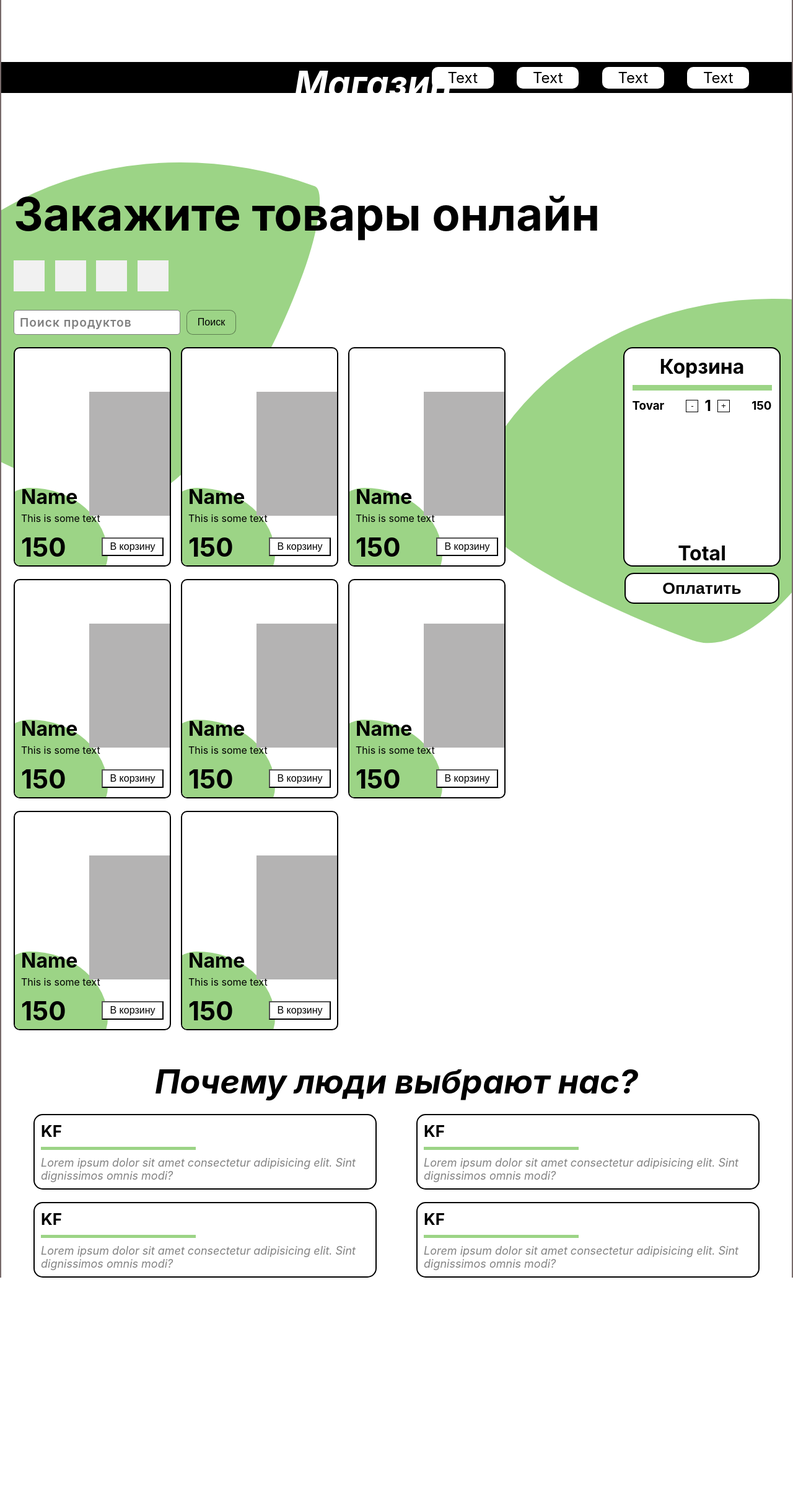
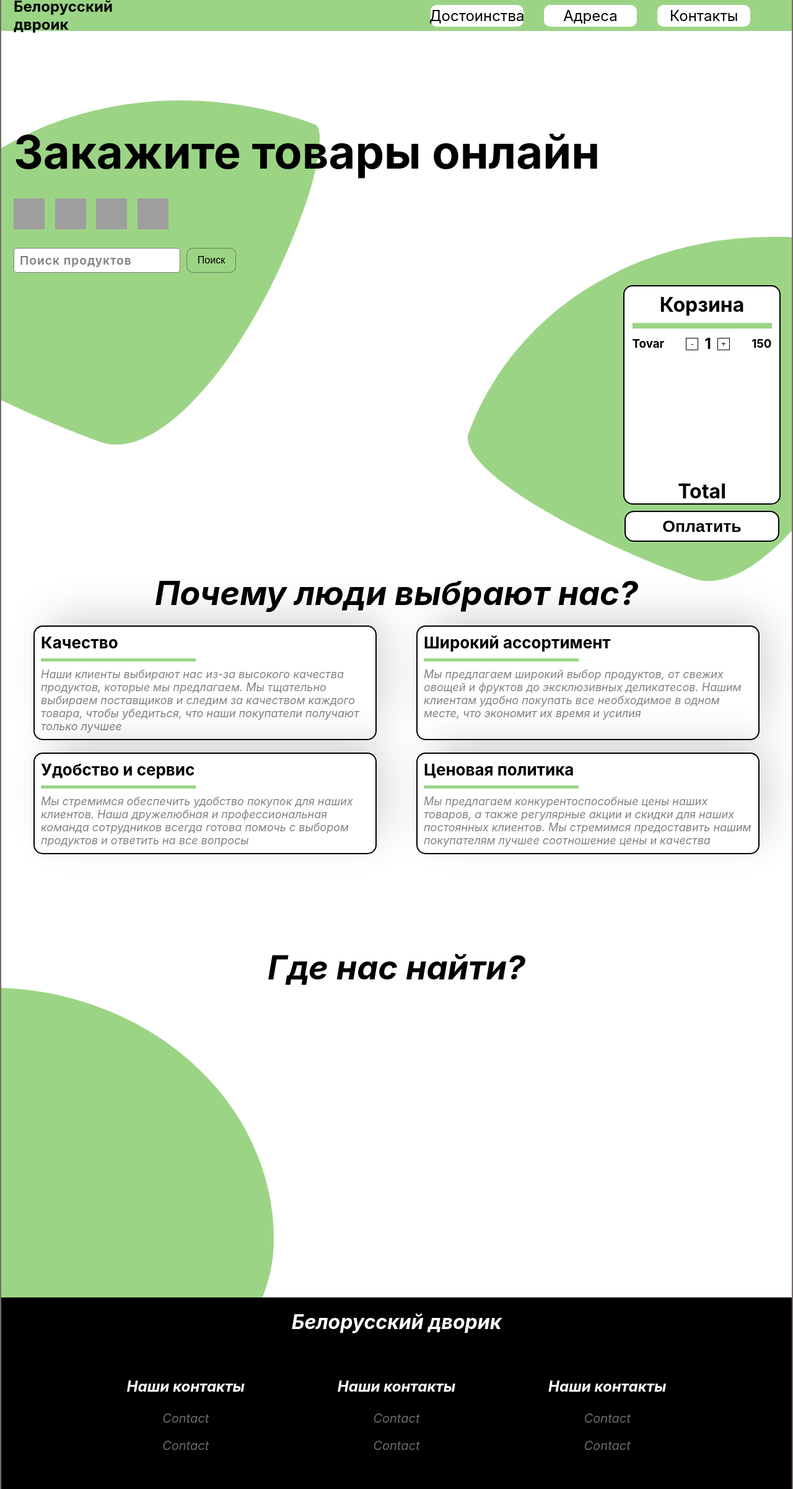
Before and after one commit to Ilya-creat/magazine-project, a Flask app: page / in a window 1280 px wide. Shown: the whole page at 62% size. Before the commit the page ends 2061 px from the top, so only its background shows below. Run offline with Flask 3, Linux system fonts and the light colour scheme; data that the repository does not hold is empty; some web fonts are replaced; grey boxes are pictures that could not be loaded.

Commit message:
v 0.0.2 by Ilya_Is2022 and WhAtIslOve

```diff
--- a/app.py
+++ b/app.py
@@ -1,11 +1,27 @@
-from flask import Flask, render_template
+import os
 
-app = Flask(__name__)
+from flask import Flask, render_template, request
+from models.sql import DataBase
+
+app = Flask(__name__, subdomain_matching=True)
+app.config.from_object(__name__)  # load configuration
+app.config.update(dict(DATABASE=os.path.join(app.root_path, 'dbase.db')))
+app.config["SECRET_KEY"] = os.getenv("SECRET_KEY")
+dbase = DataBase(app.config["DATABASE"])
 
 
 @app.route('/')
-def hello_world():  # put application's code here
-    return render_template('index.html')
+def main():
+    result = dbase.get_products_all()
+    return render_template('index.html', products=result)
+
+
+# API
+@app.route('/api/search', methods=["POST", "GET"])
+def searching():
+    rs = request.json
+    print(rs)
+    return "ok"
 
 
 if __name__ == '__main__':
--- a/db/__all_models.py
+++ b/db/__all_models.py
@@ -1 +1,2 @@
 from . import product
+from . import tags
--- a/db/product.py
+++ b/db/product.py
@@ -6,6 +6,8 @@ class Product(SqlAlchemyBase):
     __tablename__ = 'products'
     id = sqlalchemy.Column(sqlalchemy.Integer,
                            primary_key=True, autoincrement=True)
+    name = sqlalchemy.Column(sqlalchemy.Text, nullable=True)
+    info = sqlalchemy.Column(sqlalchemy.Text, nullable=True)
     tag_id = sqlalchemy.Column(sqlalchemy.Integer, nullable=True)
     picture = sqlalchemy.Column(sqlalchemy.Text, nullable=True)
     price = sqlalchemy.Column(sqlalchemy.Float, nullable=True)
--- a/static/styles.css
+++ b/static/css/styles.css
@@ -52,6 +52,8 @@ header {
     align-items: center;
     margin-left: 20px;
 
+    font-size: 12px;
+
 
 }
 
@@ -78,7 +80,7 @@ header {
 
 
 .transfer {
-    width: 100px;
+    width: 150px;
     height: 35px;
     border-radius: 10px;
     background-color: #fff;
@@ -419,6 +421,10 @@ main {
     right: 20px;
 
     display: none;
+    background-image: url('/In_work-web/images/busket.png');
+    background-size: 50px 50px;
+    background-position: center;
+    background-repeat: no-repeat;
 
 }
 
@@ -443,9 +449,11 @@ main {
     font-size: 16px;
     transition: 0.1s ease-in-out;
 }
-.addBusket:hover {
-    cursor: pointer;
-    transform: translateY(-5px);
+
+
+.addBusket:active {
+    background-color: var(--main-color);
+    transform: translateY(2px);
 }
 .underBlock {
     position: absolute;
@@ -521,12 +529,14 @@ main {
 
     height: auto;
     background-color: #ffffff;
-    border: 2px solid black;
     border-radius: 15px;
     margin-top: 20px;
     position: relative;
-
+    border: 2px solid black;
     text-align: start;
+    box-shadow: 19px -21px 68px -10px rgba(0,0,0,0.19);
+    -webkit-box-shadow: 19px -21px 68px -10px rgba(0,0,0,0.19);
+    -moz-box-shadow: 19px -21px 68px -10px rgba(0,0,0,0.19);
 
 }
 .answerBlock h1 {
@@ -599,7 +609,7 @@ footer h1 {
     text-align: center;
     color: white;
     font-style: italic;
-    font-size: 58px;
+    font-size: 32px;
 }
 
 .footerContainer {
@@ -658,6 +668,59 @@ footer h1 {
         display: none;
     }
 }
+button[fish-btn] {
+    background: url('/In_work-web/images/fish.png');
+    background-repeat: no-repeat;
+    background-position: center;
+    background-size: 50px 50px;
+}
+
+button[meat-btn] {
+    background: url('/In_work-web/images/meat.png');
+    background-repeat: no-repeat;
+    background-position: center;
+    background-size: 50px 50px;
+}
+
+button[veg-btn] {
+    background: url('/In_work-web/images/veg.png');
+    background-repeat: no-repeat;
+    background-position: center;
+    background-size: 50px 50px;
+}
+button[milk-btn] {
+    background: url('/In_work-web/images/milk.png');
+    background-repeat: no-repeat;
+    background-position: center;
+    background-size: 50px 50px;
+}
+
+.ctgr[ctgr='fish'] {
+    background: url('/In_work-web/images/fish.png');
+    background-repeat: no-repeat;
+    background-position: center;
+    background-size: 200px auto;
+}
+
+.ctgr[ctgr='meat'] {
+    background: url('/In_work-web/images/meat.png');
+    background-repeat: no-repeat;
+    background-position: center;
+    background-size: 200px auto;
+}
+.ctgr[ctgr='milk'] {
+    background: url('/In_work-web/images/milk.png');
+    background-repeat: no-repeat;
+    background-position: center;
+    background-size: 200px auto;
+}
+.ctgr[ctgr='veg'] {
+    background: url('/In_work-web/images/veg.png');
+    background-repeat: no-repeat;
+    background-position: center;
+    background-size: 200px auto;
+}
+
 
 @media (max-width: 750px) {
     .tranferContainer {display: none;}
@@ -711,8 +774,10 @@ footer h1 {
 
 
 @media (max-width: 470px) {
-    .sortButton {width: 40px; height: 40px;}
     .qBlock h1 {
         font-size: 26px;
     }
+    .nameContainer {
+        font-size: 12px;
+    }
 }
--- /dev/null
+++ b/static/js/addBusket.js
@@ -0,0 +1,38 @@
+let busketObject = {
+    //name: [количество, цена, id]
+
+}
+//myObject['key'] = 'value';
+//Object.keys(obj)
+
+
+
+
+
+document.addEventListener('DOMContentLoaded', function() {
+    const addButtons = document.querySelectorAll('.addBusket');
+
+    addButtons.forEach(function(button) {
+        button.addEventListener('click', function(event) {
+            const card = this.closest('.card');
+            const value = card.querySelector('.underBlock h1').textContent;
+            const name = card.querySelector('.nameProduct').textContent;
+            const id = card.querySelector('.nameProduct').id
+            console.log("Value:", value);
+            console.log("Name:", name);
+            console.log("Id:", id);
+
+            if (Object.keys(busketObject).includes(name)) {
+                //прибавление к значению в корзине 1
+                busketObject[name][0] += 1
+                console.log('fe')
+            } else{
+                //создание нового
+                busketObject[name] = [1, value, id];
+                console.log('ue')
+            }
+            console.log(busketObject)
+            event.preventDefault();
+        });
+    });
+});
--- /dev/null
+++ b/static/js/counter.js
@@ -0,0 +1,20 @@
+document.addEventListener('DOMContentLoaded', function() {
+    const counters = document.querySelectorAll('.pm_counter');
+
+    counters.forEach(function(counter) {
+        const minusButton = counter.parentElement.querySelector('.minus');
+        const plusButton = counter.parentElement.querySelector('.plus');
+
+        minusButton.addEventListener('click', function() {
+            let currentValue = parseInt(counter.textContent);
+            if (currentValue > 1) {
+                counter.textContent = currentValue - 1;
+            }
+        });
+
+        plusButton.addEventListener('click', function() {
+            let currentValue = parseInt(counter.textContent);
+            counter.textContent = currentValue + 1;
+        });
+    });
+});
--- /dev/null
+++ b/static/js/scriptVesrt.js
@@ -0,0 +1,13 @@
+document.querySelectorAll('a.transfer').forEach(anchor => {
+    anchor.addEventListener('click', function (e) {
+        e.preventDefault();
+
+        const targetId = this.getAttribute('href').substring(1);
+        const targetElement = document.getElementById(targetId);
+
+        window.scrollTo({
+            top: targetElement.offsetTop,
+            behavior: 'smooth'
+        });
+    });
+});
--- a/templates/index.html
+++ b/templates/index.html
@@ -4,29 +4,26 @@
     <meta charset="UTF-8">
     <meta name="viewport" content="width=device-width, initial-scale=1.0">
     <title>grocery</title>
-
-    <link rel="stylesheet" href="{{ url_for('static', filename='styles.css') }}">
+    <script src="https://ajax.googleapis.com/ajax/libs/jquery/3.6.4/jquery.min.js"></script>
+    <link rel="stylesheet" href="{{ url_for('static', filename='css/styles.css') }}">
 </head>
 <body>
     <div class="mainContainer">
 
-        <footer>
+        <header>
             <div class="nameContainer">
                 <!--<div class="logoImage"></div>-->
-                <h1>Магазин</h1>
+                <h1>Белорусский<br>двроик</h1>
             </div>
             <div class="tranferContainer">
-                <a href="https://100points.ru/student/courses" class="transfer">
-                    <p>Text</p>
+                <a href="#yak1" class="transfer">
+                    <p>Достоинства</p>
                 </a>
-                <a href="" class="transfer">
-                    <p>Text</p>
+                <a href="#yak2" class="transfer">
+                    <p>Адреса</p>
                 </a>
-                <a href="" class="transfer">
-                    <p>Text</p>
-                </a>
-                <a href="" class="transfer">
-                    <p>Text</p>
+                <a href="#yak3" class="transfer">
+                    <p>Контакты</p>
                 </a>
 
 
@@ -43,7 +40,7 @@
             </div>
 
 
-        </footer>
+        </header>
 
         <div class="greetBlock">
             <h1>Закажите товары онлайн</h1>
@@ -52,10 +49,10 @@
 
         <main>
             <div class="buttonContainer">
-                <button class="sortButton"></button>
-                <button class="sortButton"></button>
-                <button class="sortButton"></button>
-                <button class="sortButton"></button>
+                <button class="sortButton" fish-btn></button>
+                <button class="sortButton" meat-btn></button>
+                <button class="sortButton" veg-btn></button>
+                <button class="sortButton" milk-btn></button>
             </div>
 
             <div class="inputContainer">
@@ -63,104 +60,25 @@
                     <input type="url" placeholder="Paste Your URL" id="video-url" style="height: 40px;">
                     <label for="video-url">Поиск продуктов</label>
                 </div>
-                <button class="searchButton"><span>Поиск</span></button>
+                <button class="searchButton" onclick="search()"><span>Поиск</span></button>
                 <div class="busketBlockSecond"></div>
             </div>
 
             <div class="mainPartblock">
                 <div class="dropTwo"></div>
-
                 <div class="cardContainer">
-
-                    <div class="card">
-                        <div class="underBlock">
-                            <div class="cardBuble"></div>
-                            <h1>150</h1>
-                            <button class="addBusket">В корзину</button>
+                    {% for elem in products %}
+                        <div class="card">
+                            <div class="underBlock">
+                                <div class="cardBuble"></div>
+                                <h1>{{ elem.price }}</h1>
+                                <button class="addBusket">В корзину</button>
+                            </div>
+                            <h1 class="nameProduct">{{ elem.name }}</h1>
+                            <p class="descriptionProduct">{{ elem.info }}</p>
+                            <div class="ctgr" ctgr="fish"></div>
                         </div>
-                        <h1 class="nameProduct">Name</h1>
-                        <p class="descriptionProduct">This is some text</p>
-                        <div class="ctgr"></div>
-                    </div>
-
-                    <div class="card">
-                        <div class="underBlock">
-                            <div class="cardBuble"></div>
-                            <h1>150</h1>
-                            <button class="addBusket">В корзину</button>
-                        </div>
-                        <h1 class="nameProduct">Name</h1>
-                        <p class="descriptionProduct">This is some text</p>
-                        <div class="ctgr"></div>
-                    </div>
-
-                    <div class="card">
-                        <div class="underBlock">
-                            <div class="cardBuble"></div>
-                            <h1>150</h1>
-                            <button class="addBusket">В корзину</button>
-                        </div>
-                        <h1 class="nameProduct">Name</h1>
-                        <p class="descriptionProduct">This is some text</p>
-                        <div class="ctgr"></div>
-                    </div>
-
-                    <div class="card">
-                        <div class="underBlock">
-                            <div class="cardBuble"></div>
-                            <h1>150</h1>
-                            <button class="addBusket">В корзину</button>
-                        </div>
-                        <h1 class="nameProduct">Name</h1>
-                        <p class="descriptionProduct">This is some text</p>
-                        <div class="ctgr"></div>
-                    </div>
-                    <div class="card">
-                        <div class="underBlock">
-                            <div class="cardBuble"></div>
-                            <h1>150</h1>
-                            <button class="addBusket">В корзину</button>
-                        </div>
-                        <h1 class="nameProduct">Name</h1>
-                        <p class="descriptionProduct">This is some text</p>
-                        <div class="ctgr"></div>
-                    </div>
-
-                    <div class="card">
-                        <div class="underBlock">
-                            <div class="cardBuble"></div>
-                            <h1>150</h1>
-                            <button class="addBusket">В корзину</button>
-                        </div>
-                        <h1 class="nameProduct">Name</h1>
-                        <p class="descriptionProduct">This is some text</p>
-                        <div class="ctgr"></div>
-                    </div>
-
-                    <div class="card">
-                        <div class="underBlock">
-                            <div class="cardBuble"></div>
-                            <h1>150</h1>
-                            <button class="addBusket">В корзину</button>
-                        </div>
-                        <h1 class="nameProduct">Name</h1>
-                        <p class="descriptionProduct">This is some text</p>
-                        <div class="ctgr"></div>
-                    </div>
-
-                    <div class="card">
-                        <div class="underBlock">
-                            <div class="cardBuble"></div>
-                            <h1>150</h1>
-                            <button class="addBusket">В корзину</button>
-                        </div>
-                        <h1 class="nameProduct">Name</h1>
-                        <p class="descriptionProduct">This is some text</p>
-                        <div class="ctgr"></div>
-                    </div>
-
-
-
+                    {% endfor %}
                 </div>
 
                 <div class="busketContainer">
@@ -188,37 +106,72 @@
             </div>
 
 
-            <div class="qBlock">
+            <div class="qBlock" id="yak1">
                 <h1>Почему люди выбрают нас?</h1>
                 <div class="fdbc">
                     <div class="answerBlock">
-                        <h1>KF</h1>
+                        <h1>Качество</h1>
                         <div class="answerLine"></div>
-                        <p>Lorem ipsum dolor sit amet consectetur adipisicing elit. Sint dignissimos omnis modi?</p>
+                        <p>Наши клиенты выбирают нас из-за высокого качества продуктов, которые мы предлагаем. Мы тщательно выбираем поставщиков и следим за качеством каждого товара, чтобы убедиться, что наши покупатели получают только лучшее</p>
                     </div>
 
                     <div class="answerBlock">
-                        <h1>KF</h1>
+                        <h1>Широкий ассортимент</h1>
                         <div class="answerLine"></div>
-                        <p>Lorem ipsum dolor sit amet consectetur adipisicing elit. Sint dignissimos omnis modi?</p>
+                        <p> Мы предлагаем широкий выбор продуктов, от свежих овощей и фруктов до эксклюзивных деликатесов. Нашим клиентам удобно покупать все необходимое в одном месте, что экономит их время и усилия</p>
                     </div>
                     <div class="answerBlock">
-                        <h1>KF</h1>
+                        <h1>Удобство и сервис</h1>
                         <div class="answerLine"></div>
-                        <p>Lorem ipsum dolor sit amet consectetur adipisicing elit. Sint dignissimos omnis modi?</p>
+                        <p>Мы стремимся обеспечить удобство покупок для наших клиентов. Наша дружелюбная и профессиональная команда сотрудников всегда готова помочь с выбором продуктов и ответить на все вопросы</p>
                     </div>
 
                     <div class="answerBlock">
-                        <h1>KF</h1>
+                        <h1>Ценовая политика</h1>
                         <div class="answerLine"></div>
-                        <p>Lorem ipsum dolor sit amet consectetur adipisicing elit. Sint dignissimos omnis modi?</p>
+                        <p>Мы предлагаем конкурентоспособные цены наших товаров, а также регулярные акции и скидки для наших постоянных клиентов. Мы стремимся предоставить нашим покупателям лучшее соотношение цены и качества</p>
                     </div>
                 </div>
+            </div>
+
+            <div class="whereHeadre" id="yak2">Где нас найти?</div>
+            <div class="mapBlock">
+
+                <iframe src="https://yandex.ru/map-widget/v1/?um=constructor%3Af041bc75fafe739bf5357fb2b60fbf2fa6d8a56e3ff497f253bdc11778ee8a82&amp;source=constructor" width="800" height="400" frameborder="0"></iframe>
+                <div class="thirdDrop"></div>
             </div>
         </main>
 
 
+        <footer>
+            <h1>Белорусский дворик</h1>
+            <div class="footerContainer" id="yak3">
+
+                <div class="linkBlock">
+                    <h1 class="one">Наши контакты</h1>
+                    <div><a href="" class="contact">Contact</a></div>
+                    <div><a href="" class="contact">Contact</a></div>
+                </div>
+
+                <div class="linkBlock">
+                    <h1 class="one">Наши контакты</h1>
+                    <div><a href="" class="contact">Contact</a></div>
+                    <div><a href="" class="contact">Contact</a></div>
+                </div>
+
+                <div class="linkBlock">
+                    <h1 class="one">Наши контакты</h1>
+                    <div><a href="" class="contact">Contact</a></div>
+                    <div><a href="" class="contact">Contact</a></div>
+                </div>
+            </div>
+        </footer>
     </div>
+
+    <script src="{{ url_for('static', filename='js/scriptVesrt.js')}}"></script>
+    <script src="{{ url_for('static', filename='js/counter.js')}}"></script>
+    <script src="{{ url_for('static', filename='js/addBusket.js')}}"></script>
+    <script src="{{ url_for('static', filename='js/search.js')}}"></script>
 
 </body>
 </html>
```
Also changed, not shown: models/sql.py (+9 -1 lines).
